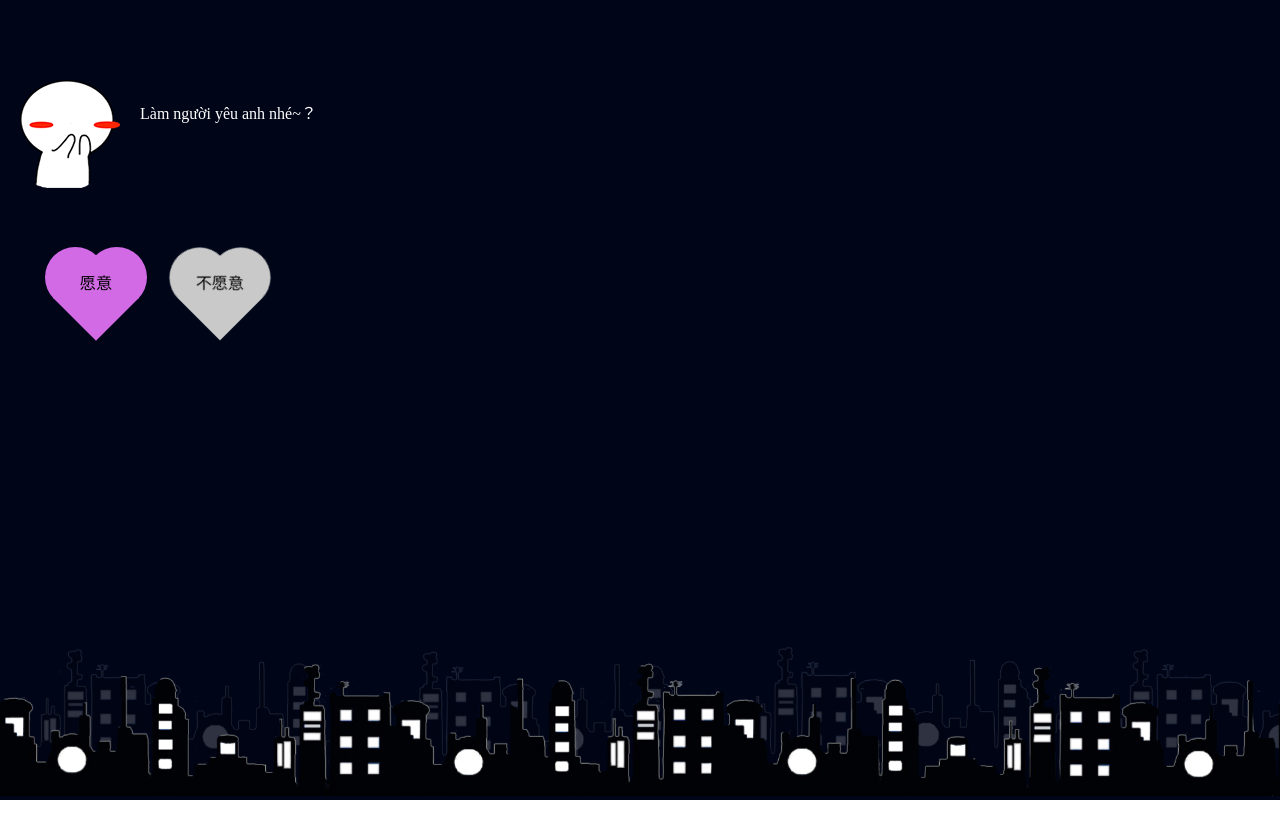
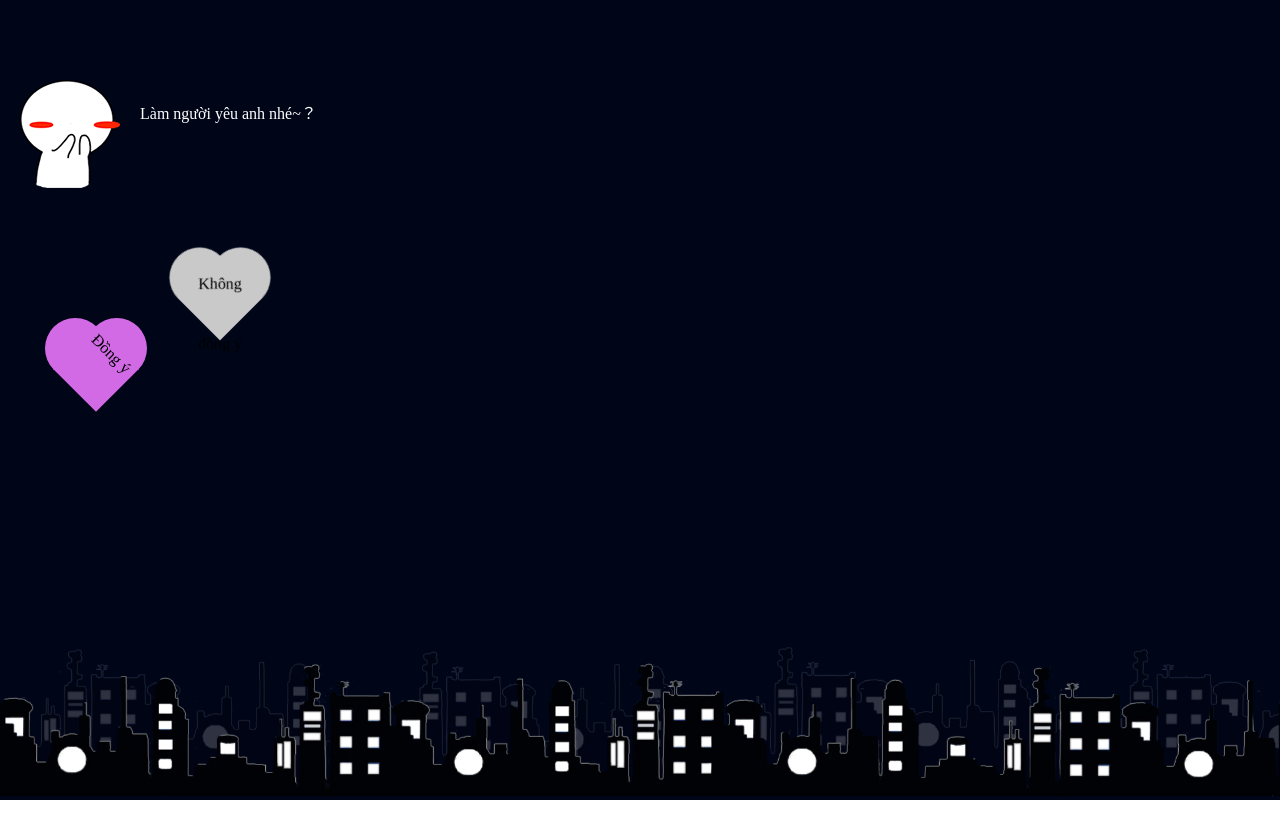
Before and after one commit to hihihaha3/H-, a plain HTML site: page index.html in a window 1280 px wide. Drawn offline with Linux system fonts and the light colour scheme.

Commit message:
Update index.html

```diff
--- a/index.html
+++ b/index.html
@@ -3,7 +3,7 @@
 
 <head>
 
-    <title>宝宝</title>
+    <title>❣️</title></title>
     <meta name="language" content="zh-CN">
     <meta name="title" content="小宝宝">
     <meta name="github" content="https://github.com/sun0225SUN/Awesome-Love-Code">
@@ -53,9 +53,9 @@
         </div>
         <div class="btn-groups">
             <div class="heart-btn">
-                <div id="yes" class="btn btn-a"><span>愿意</span></div>
+                <div id="yes" class="btn btn-a"><sspan>Đồng ý</sspan></span></div>
             </div>
-            <div id="no" class="btn btn-b"><span>不愿意</span></div>
+            <div id="no" class="btn btn-b"><span>Không đồng ý</span></div>
         </div>
     </div>
     <!--烟花部分-->
```
